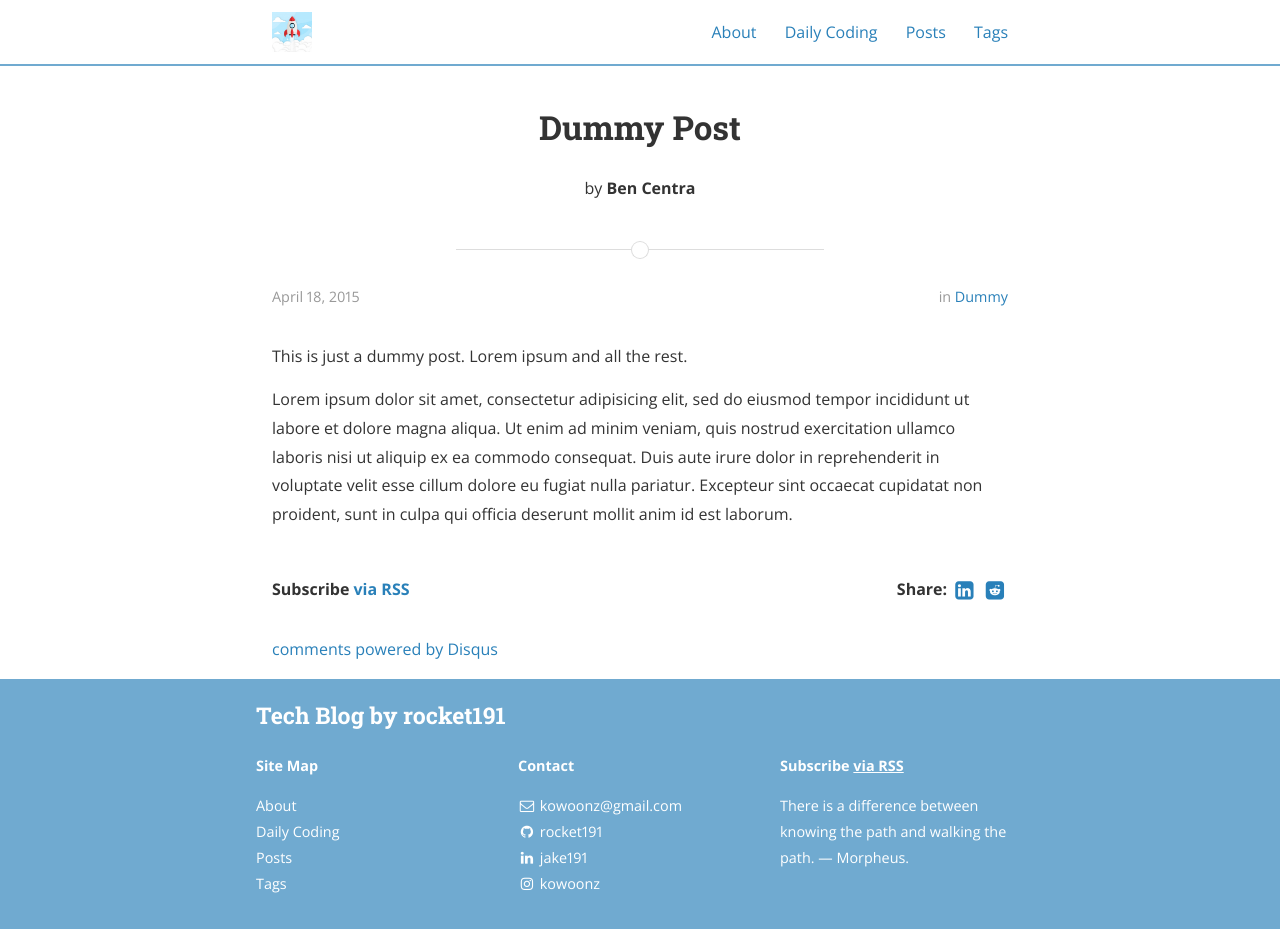
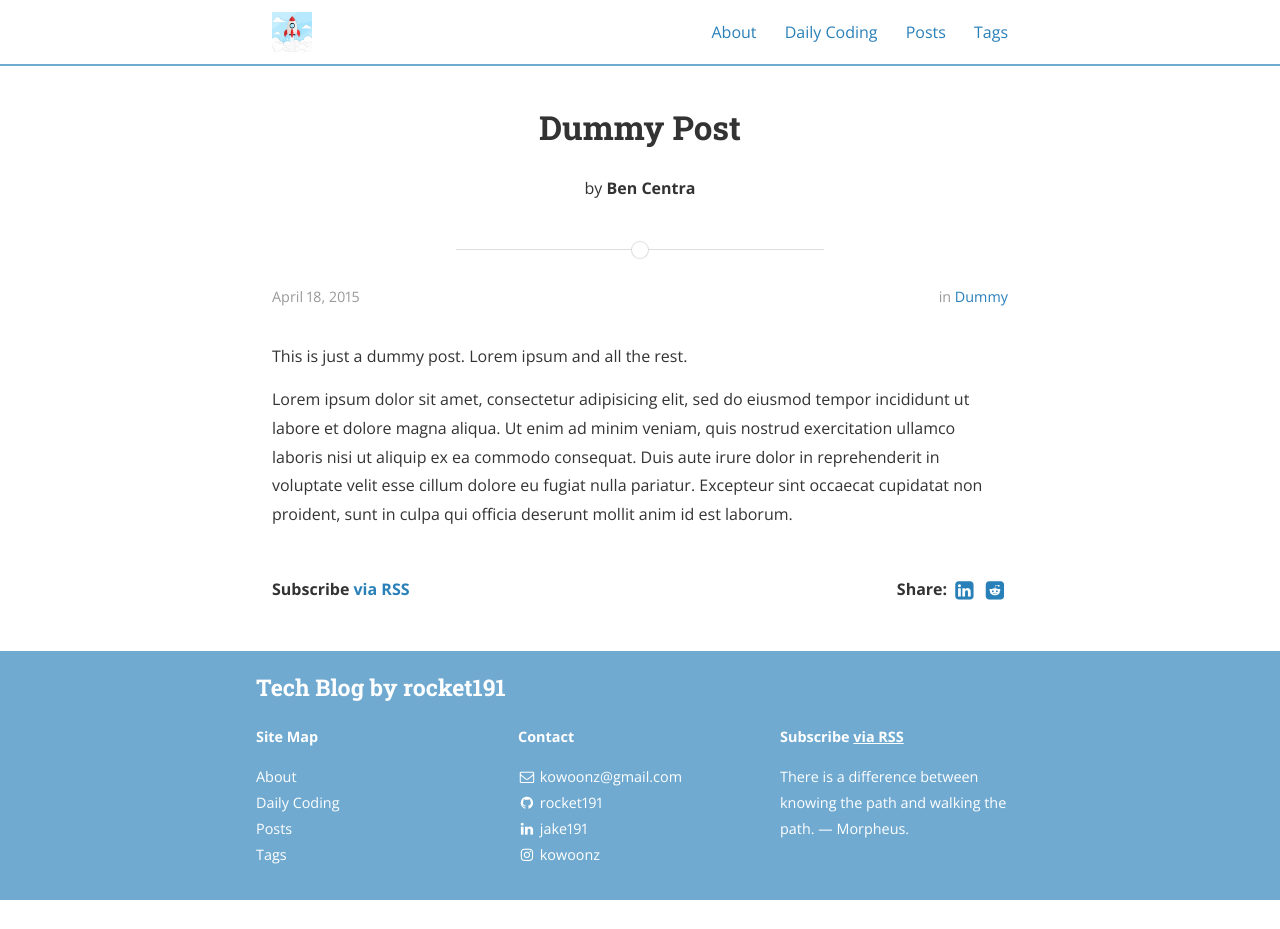
Before and after one commit to kowoonz/rocket191.github.io, a Jekyll site: the page built from _posts/2015-04-18-dummy.md, in a window 1280 px wide and 929 px high. Built offline with Jekyll 4.4.1, drawn with Linux system fonts in a browser that asks for light colours; nearby versions of some CDN libraries; comment, search, counter and statistics services are not loaded; some of the changed lines change nothing that is shown.

Commit message:
Update post.html

```diff
--- a/_layouts/post.html
+++ b/_layouts/post.html
@@ -118,33 +118,15 @@
 	</section>
 {% endif %}
 
-<script src="https://utteranc.es/client.js"
-  repo="kowoonz/rocket191-comments"
-  issue-term="pathname"
-  theme="github-light"
-  crossorigin="anonymous"
-  async>
-</script>
-
-{% if site.disqus_shortname %}
-{% unless page.disqus_disabled %}
 <section class="disqus">
-  <div id="disqus_thread"></div>
-  <script type="text/javascript">
-    var disqus_shortname = '{{ site.disqus_shortname }}';
-
-    /* * * DON'T EDIT BELOW THIS LINE * * */
-    (function() {
-        var dsq = document.createElement('script'); dsq.type = 'text/javascript'; dsq.async = true;
-        dsq.src = '//' + disqus_shortname + '.disqus.com/embed.js';
-        (document.getElementsByTagName('head')[0] || document.getElementsByTagName('body')[0]).appendChild(dsq);
-    })();
-  </script>
-  <noscript>Please enable JavaScript to view the <a href="http://disqus.com/?ref_noscript">comments powered by Disqus.</a></noscript>
-  <a href="http://disqus.com" class="dsq-brlink">comments powered by <span class="logo-disqus">Disqus</span></a>
+	<script src="https://utteranc.es/client.js"
+					repo="kowoonz/rocket191-comments"
+					issue-term="url"
+					theme="github-light"
+					crossorigin="anonymous"
+					async>
+	</script>
 </section>
-{% endunless %}
-{% endif %}
 
 </div>
 </div>
```
